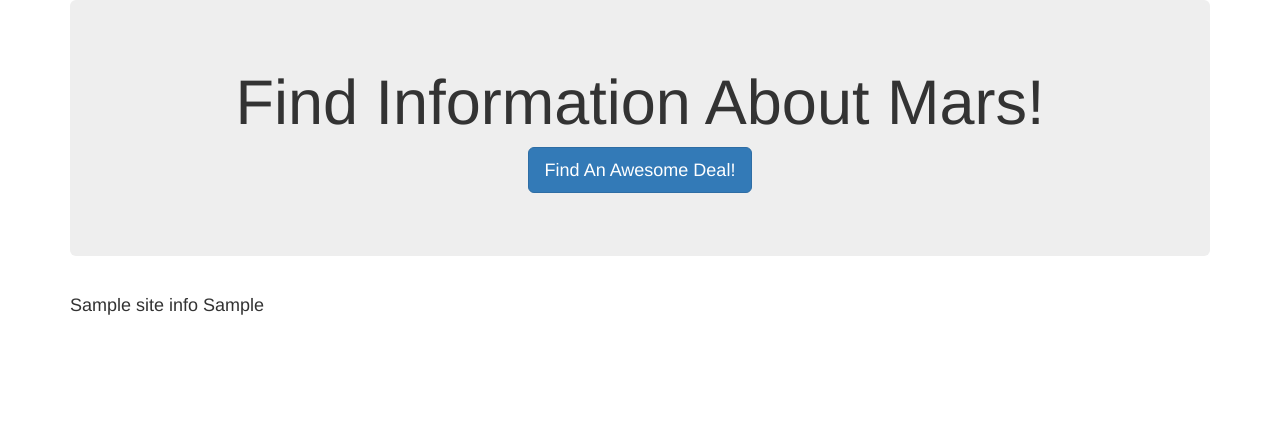
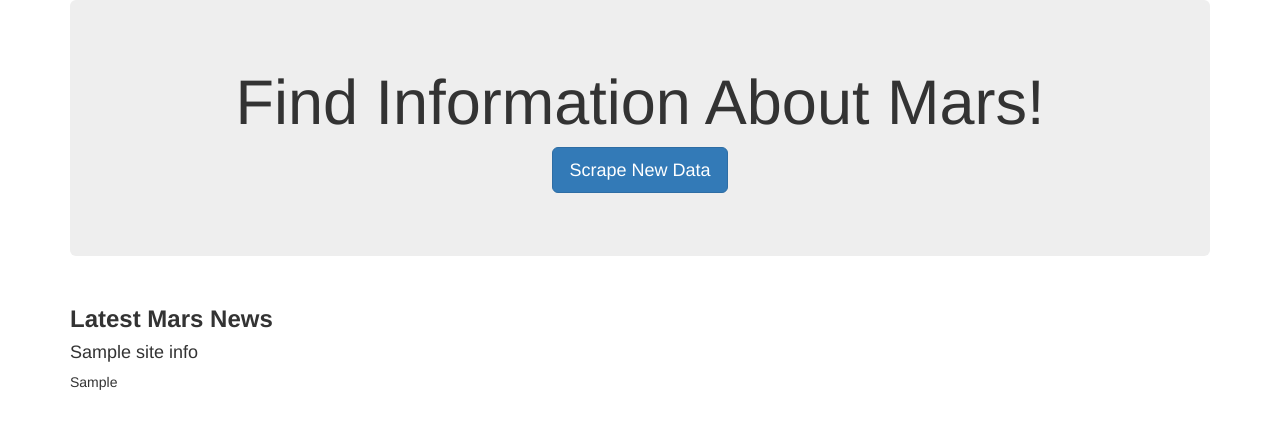
Before and after one commit to alpheus23/Web-Scraping-Challenge, a Flask app: page / in a window 1280 px wide. Shown: the top 429 px of the page. Run offline with Flask 2, Linux system fonts and the light colour scheme; a database or web service that is not in the repository returns one stand-in record (values such as "Sample title"); some libraries are stand-ins or nearby versions.

Commit message:
Updated html styling

```diff
--- a/Missions_to_Mars/templates/index.html
+++ b/Missions_to_Mars/templates/index.html
@@ -14,13 +14,14 @@
 
     <div class="jumbotron text-center">
       <h1>Find Information About Mars!</h1>
-      <p><a class="btn btn-primary btn-lg" href="/scrape" role="button">Find An Awesome Deal!</a></p>
+      <p><a class="btn btn-primary btn-lg" href="/scrape" role="button">Scrape New Data</a></p>
     </div>
 
-    <!-- Craigslist Listings -->
-    <div class="row" id="craiglist-listings">
+    <div class="row" id="Latest-Mars-News">
       <div class="col-md-12">
-        <h4 class="heading">{{site_info.News_Title}} {{site_info.News_Paragraph}}</h4>
+        <h3 class="heading"><b>Latest Mars News</b></h3>
+        <h4>{{site_info.news_title}}</h4>
+        <p>{{site_info.news_p}}</p>
       </div>
     </div>
 
```
Also changed, not shown: 1 other file.
